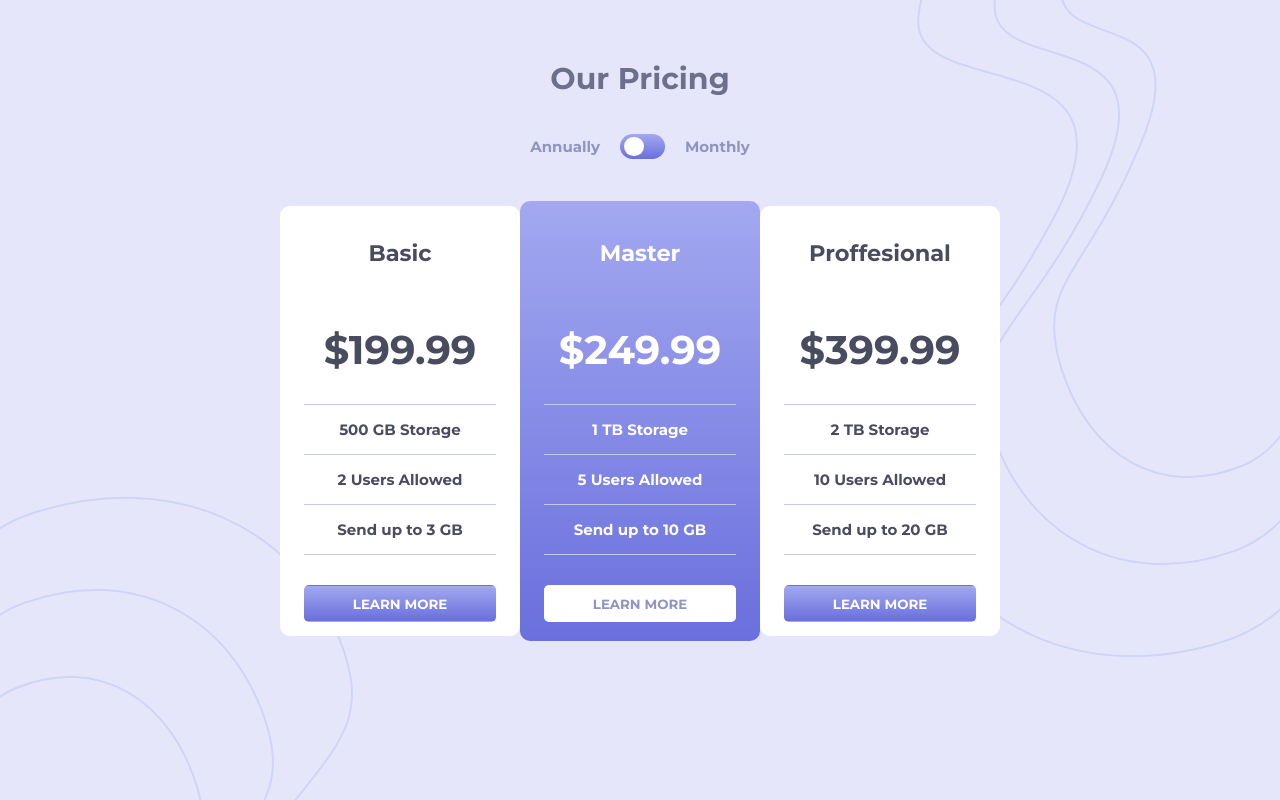
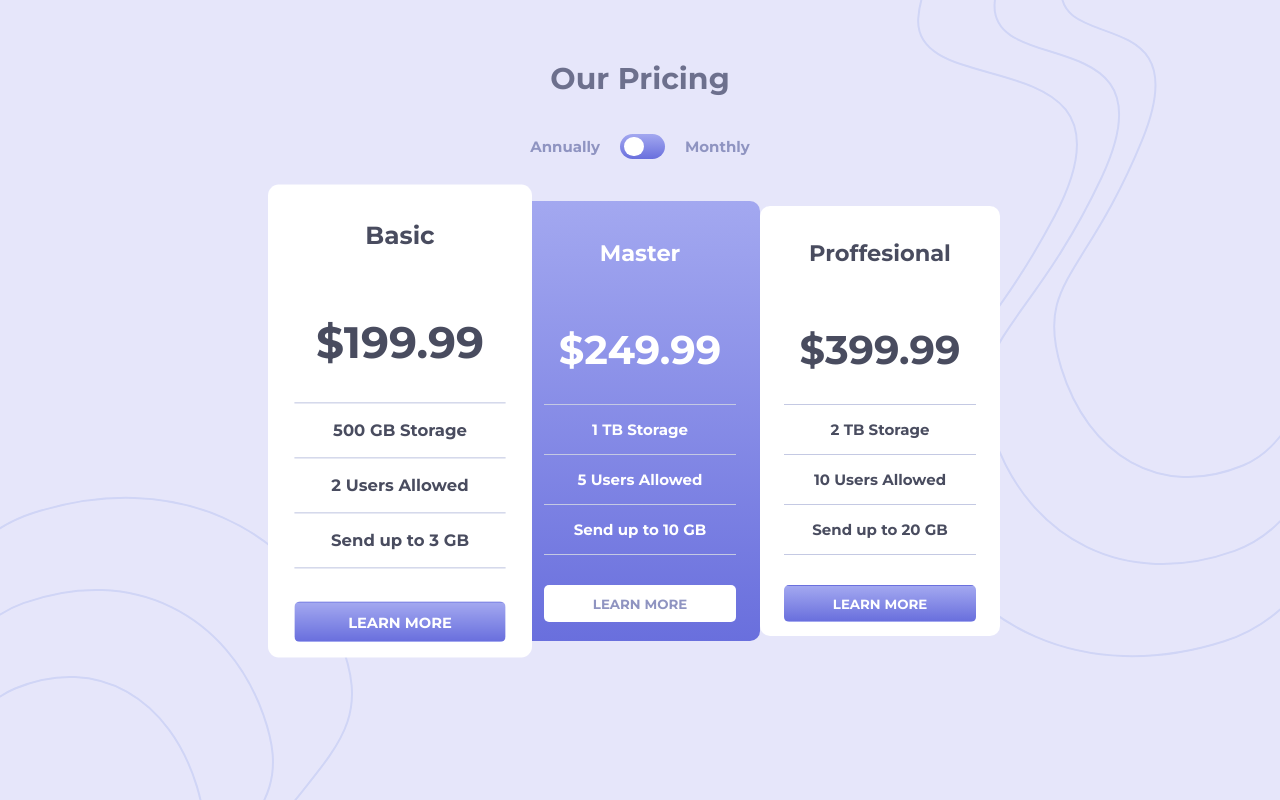
Before and after one commit to tillganster/pricing-component-with-toggle-master, a plain HTML site: page pricing-component-with-toggle-master/index.html in a window 1280 px wide. In both pictures the pointer is over the element 400 px from the left and 421 px from the top of the page. Drawn offline with Linux system fonts and the light colour scheme.

Commit message:
rename folder

```diff
--- a/pricing-component-with-toggle-master/style.css
+++ b/pricing-component-with-toggle-master/style.css
@@ -60,6 +60,9 @@ h1{
 	display:flex;
 	align-items: center;
 	flex-direction: column;
+}
+.card:hover{
+	transform: scale(1.1);
 }
 @media (max-width: 600px) {
 	.card{
```
